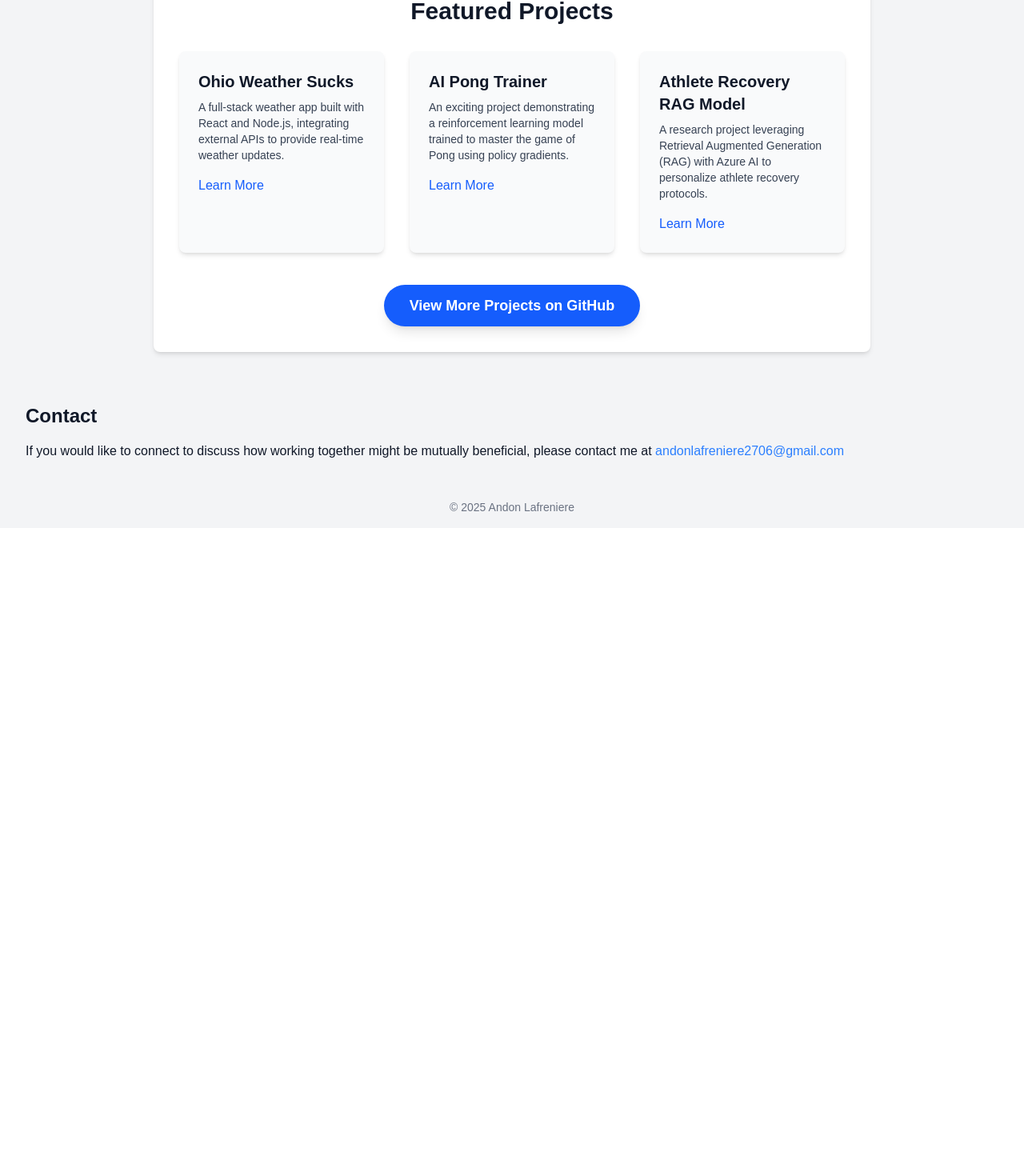
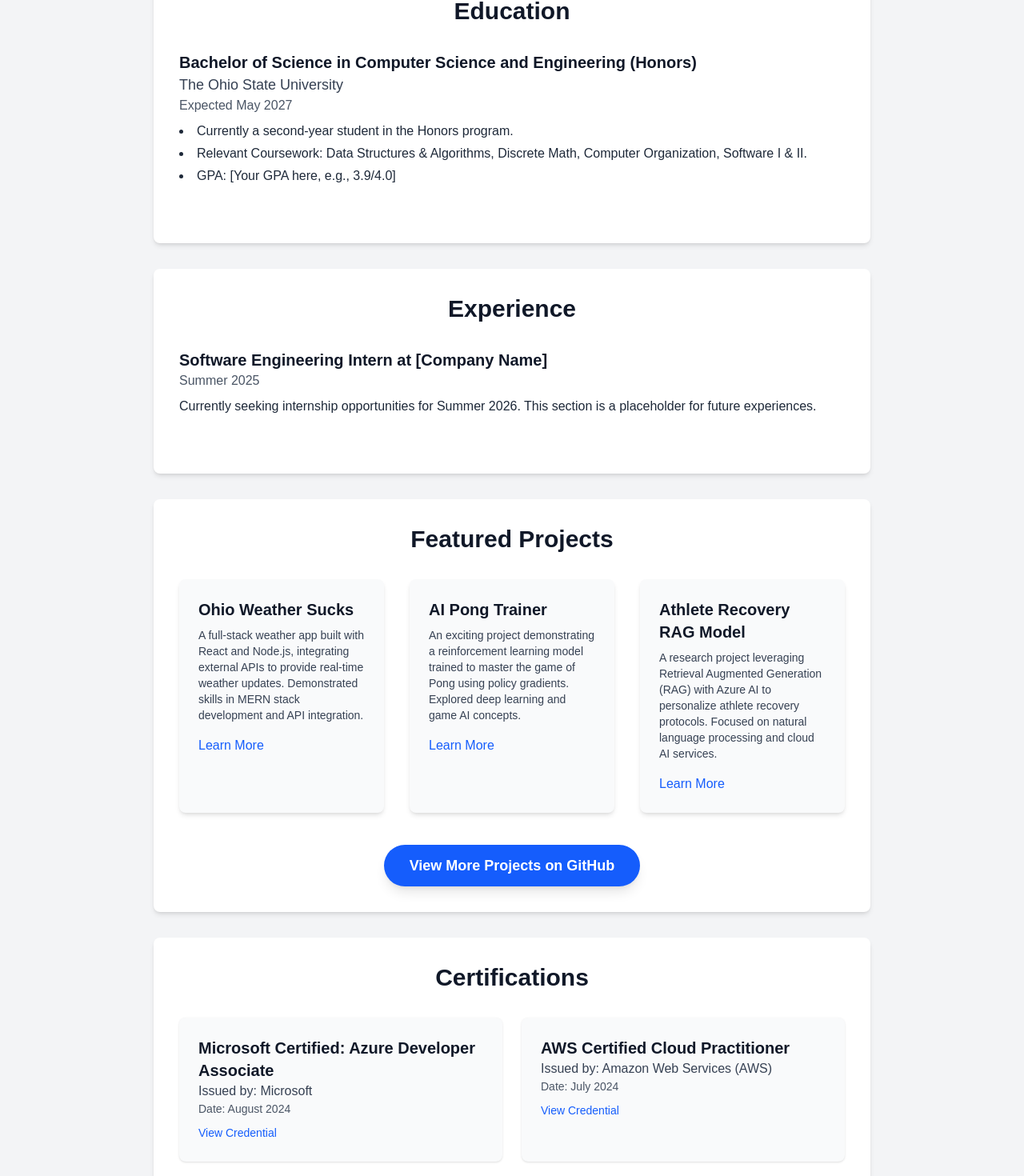
Before and after one commit to Andon-LaFreniere/andon-2025, a Next.js app: page / in a window 1280 px wide. Shown: the part 400-1870 px from the top of the page at 80% size. Before the commit the page ends 1060 px from the top, so only its background shows below. Built offline with nearby package versions, Linux system fonts and the light colour scheme.

Commit message:
Add other sections

```diff
--- a/app/page.tsx
+++ b/app/page.tsx
@@ -1,36 +1,94 @@
 // app/page.tsx
 
-import Link from 'next/link'; // Import Link for better navigation
+import Link from 'next/link';
 
 export default function Home() {
   // Define your key projects here
   const projects = [
     {
       title: "Ohio Weather Sucks",
-      description: "A full-stack weather app built with React and Node.js, integrating external APIs to provide real-time weather updates.",
+      description: "A full-stack weather app built with React and Node.js, integrating external APIs to provide real-time weather updates. Demonstrated skills in MERN stack development and API integration.",
       link: "https://github.com/Andon-LaFreniere/Ohio-Weather-Sucks",
       // Optional: Add an imageUrl if you have a screenshot or icon for the project
       // imageUrl: "/images/ohio-weather-sucks.png",
     },
     {
       title: "AI Pong Trainer",
-      description: "An exciting project demonstrating a reinforcement learning model trained to master the game of Pong using policy gradients.",
+      description: "An exciting project demonstrating a reinforcement learning model trained to master the game of Pong using policy gradients. Explored deep learning and game AI concepts.",
       link: "#", // Replace with a link if you have a demo or more info
       // imageUrl: "/images/ai-pong-trainer.png",
     },
     {
       title: "Athlete Recovery RAG Model",
-      description: "A research project leveraging Retrieval Augmented Generation (RAG) with Azure AI to personalize athlete recovery protocols.",
+      description: "A research project leveraging Retrieval Augmented Generation (RAG) with Azure AI to personalize athlete recovery protocols. Focused on natural language processing and cloud AI services.",
       link: "#", // Replace with a link if you have a paper or more info
       // imageUrl: "/images/athlete-recovery-rag.png",
     },
   ];
 
+  // Define your education details
+  const education = [
+    {
+      degree: "Bachelor of Science in Computer Science and Engineering (Honors)",
+      institution: "The Ohio State University",
+      period: "Expected May 2027",
+      details: [
+        "Currently a second-year student in the Honors program.",
+        "Relevant Coursework: Data Structures & Algorithms, Discrete Math, Computer Organization, Software I & II.",
+        "GPA: [Your GPA here, e.g., 3.9/4.0]",
+      ],
+    },
+    // Add more education entries if applicable
+  ];
+
+  // Define your experience details
+  const experience = [
+    {
+      title: "Software Engineering Intern",
+      company: "[Company Name]",
+      period: "Summer 2025", // Adjust based on your internship
+      description: "Currently seeking internship opportunities for Summer 2026. This section is a placeholder for future experiences.",
+      // details: [
+      //   "Developed and maintained [specific features/projects].",
+      //   "Contributed to [team/product] by [specific actions/achievements].",
+      //   "Used technologies such as [Tech 1, Tech 2, Tech 3].",
+      // ],
+    },
+    // Add more experience entries here
+    // {
+    //   title: "Research Assistant",
+    //   company: "OSU AI Lab",
+    //   period: "Sept 2023 - Present",
+    //   details: [
+    //     "Assisted in the development of [project type] using [technologies].",
+    //     "Analyzed [data/results] and presented findings to [team/professor].",
+    //   ],
+    // },
+  ];
+
+  // Define your certifications
+  const certifications = [
+    {
+      name: "Microsoft Certified: Azure Developer Associate",
+      issuer: "Microsoft",
+      date: "August 2024", // Example date, replace with actual
+      link: "#", // Link to your certification badge/verification if available
+    },
+    {
+      name: "AWS Certified Cloud Practitioner",
+      issuer: "Amazon Web Services (AWS)",
+      date: "July 2024", // Example date, replace with actual
+      link: "#",
+    },
+    // Add more certifications here
+  ];
+
+
   return (
     <main className="min-h-screen bg-gray-100 text-gray-900">
       <header className="p-8 bg-white shadow-md">
         <h1 className="text-4xl font-bold">Andon Lafreniere</h1>
-        <p className="text-lg text-gray-600">Lifelong Learner</p>
+        <p className="text-lg text-gray-600">Lifelong Learner | Computer Science & Engineering Student</p>
       </header>
 
       <section className="p-8">
@@ -43,13 +101,49 @@ export default function Home() {
         </p>
       </section>
 
+      {/* --- Education Section --- */}
+      <section className="p-8 bg-white shadow-md mx-auto max-w-4xl rounded-lg mb-8">
+        <h2 className="text-3xl font-bold text-center mb-8">Education</h2>
+        {education.map((edu, index) => (
+          <div key={index} className="mb-6 pb-4 border-b border-gray-200 last:border-b-0">
+            <h3 className="text-xl font-semibold">{edu.degree}</h3>
+            <p className="text-lg text-gray-700">{edu.institution}</p>
+            <p className="text-md text-gray-600 mb-2">{edu.period}</p>
+            <ul className="list-disc list-inside text-gray-800 space-y-1">
+              {edu.details.map((detail, i) => (
+                <li key={i}>{detail}</li>
+              ))}
+            </ul>
+          </div>
+        ))}
+      </section>
+
+      {/* --- Experience Section --- */}
+      <section className="p-8 bg-white shadow-md mx-auto max-w-4xl rounded-lg mb-8">
+        <h2 className="text-3xl font-bold text-center mb-8">Experience</h2>
+        {experience.map((exp, index) => (
+          <div key={index} className="mb-6 pb-4 border-b border-gray-200 last:border-b-0">
+            <h3 className="text-xl font-semibold">{exp.title} at {exp.company}</h3>
+            <p className="text-md text-gray-600 mb-2">{exp.period}</p>
+            <p className="text-gray-800">{exp.description}</p>
+            {/* If you add 'details' array to experience, uncomment this */}
+            {/* {exp.details && (
+              <ul className="list-disc list-inside text-gray-800 space-y-1 mt-2">
+                {exp.details.map((detail, i) => (
+                  <li key={i}>{detail}</li>
+                ))}
+              </ul>
+            )} */}
+          </div>
+        ))}
+      </section>
+
       {/* --- Projects Section --- */}
-      <section className="p-8 bg-white shadow-md mx-auto max-w-4xl rounded-lg"> {/* Added max-width and rounded corners */}
+      <section className="p-8 bg-white shadow-md mx-auto max-w-4xl rounded-lg mb-8">
         <h2 className="text-3xl font-bold text-center mb-8">Featured Projects</h2>
-        <div className="grid grid-cols-1 md:grid-cols-3 gap-8 justify-items-center"> {/* Centering with justify-items-center */}
+        <div className="grid grid-cols-1 md:grid-cols-3 gap-8 justify-items-center">
           {projects.map((project, index) => (
-            <div key={index} className="bg-gray-50 p-6 rounded-lg shadow-md hover:shadow-lg transition-shadow duration-300 transform hover:-translate-y-1 w-full max-w-sm"> {/* Added hover effects and max-width */}
-              {/* You can uncomment and use an image if you have one for each project */}
+            <div key={index} className="bg-gray-50 p-6 rounded-lg shadow-md hover:shadow-lg transition-shadow duration-300 transform hover:-translate-y-1 w-full max-w-sm">
               {/* {project.imageUrl && (
                 <img src={project.imageUrl} alt={project.title} className="w-full h-32 object-cover rounded-md mb-4" />
               )} */}
@@ -70,10 +164,28 @@ export default function Home() {
           </Link>
         </div>
       </section>
-      {/* --- End Projects Section --- */}
+
+      {/* --- Certifications Section --- */}
+      <section className="p-8 bg-white shadow-md mx-auto max-w-4xl rounded-lg mb-8">
+        <h2 className="text-3xl font-bold text-center mb-8">Certifications</h2>
+        <div className="grid grid-cols-1 md:grid-cols-2 gap-6"> {/* Grid for certifications */}
+          {certifications.map((cert, index) => (
+            <div key={index} className="bg-gray-50 p-6 rounded-lg shadow-sm">
+              <h3 className="text-xl font-semibold">{cert.name}</h3>
+              <p className="text-gray-700">Issued by: {cert.issuer}</p>
+              <p className="text-gray-600 text-sm mb-2">Date: {cert.date}</p>
+              {cert.link && (
+                <Link href={cert.link} target="_blank" rel="noopener noreferrer" className="text-blue-600 hover:underline text-sm">
+                  View Credential
+                </Link>
+              )}
+            </div>
+          ))}
+        </div>
+      </section>
 
       <section className="p-8">
-        <h2 className="text-2xl font-semibold mt-8 mb-4">Contact</h2>
+        <h2 className="text-2xl font-semibold mb-4">Contact</h2>
         <p>
           If you would like to connect to discuss how working together might be mutually beneficial, please contact me at{" "}
           <a href="mailto:andonlafreniere2706@gmail.com" className="text-blue-500 hover:underline">andonlafreniere2706@gmail.com</a>
```
